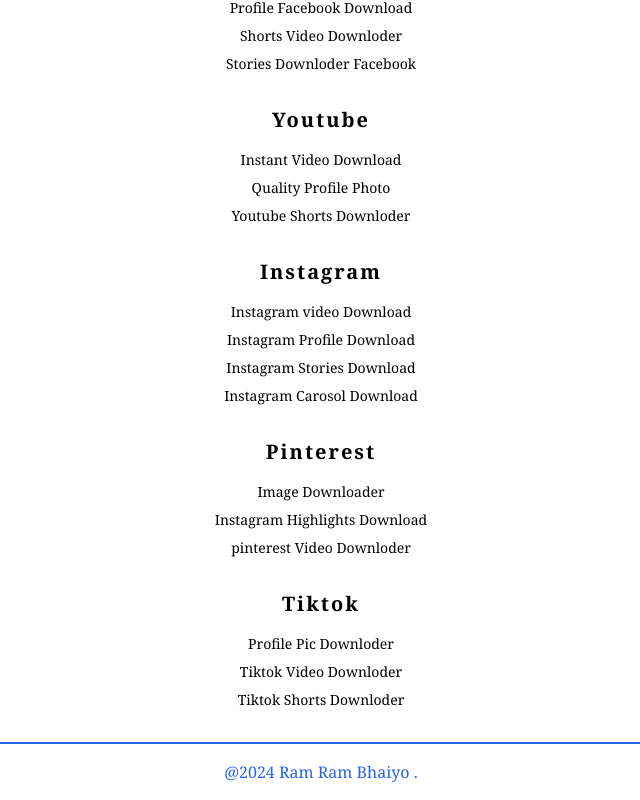
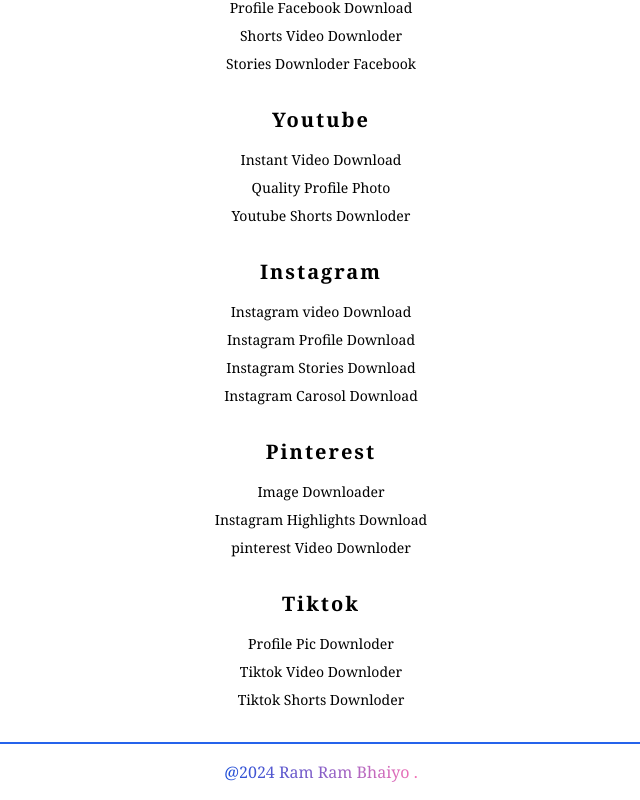
Before and after one commit to saiyamdubey/Igdownloader, a Next.js app: page / in a window 1280 px wide. Shown: the part 5301-6101 px from the top of the page, without its empty margins (319-959 px from the left). Built offline with nearby package versions, Linux system fonts and the light colour scheme.

Commit message:
fotter styling

```diff
--- a/components/footer.tsx
+++ b/components/footer.tsx
@@ -235,8 +235,8 @@
           </div>
         </div>
       </div>
-      <div className="w-dvw flex justify-center border-t-2 border-primary">
-        <p className="text-center sm:text-[13px] text-primary py-4">
+      <div className="w-dvw flex justify-center border-t-2 border-primary ">
+        <p className="text-center sm:text-[15px] py-4 bg-clip-text text-transparent bg-gradient-to-r from-blue-700  to-pink-400 hover:from-yellow-600 hover:via-yellow-700 hover:to-green-700">
           @2024 Ram Ram Bhaiyo .
         </p>
       </div>
```
